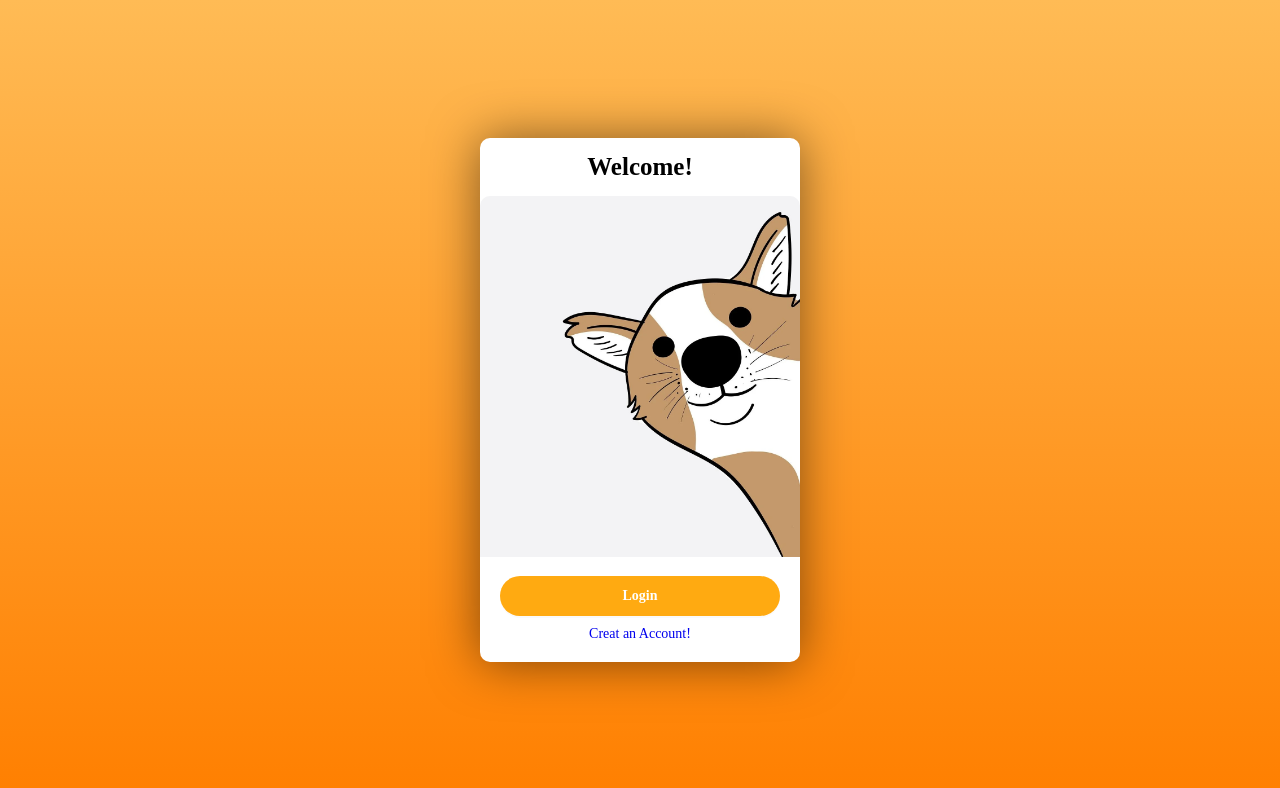
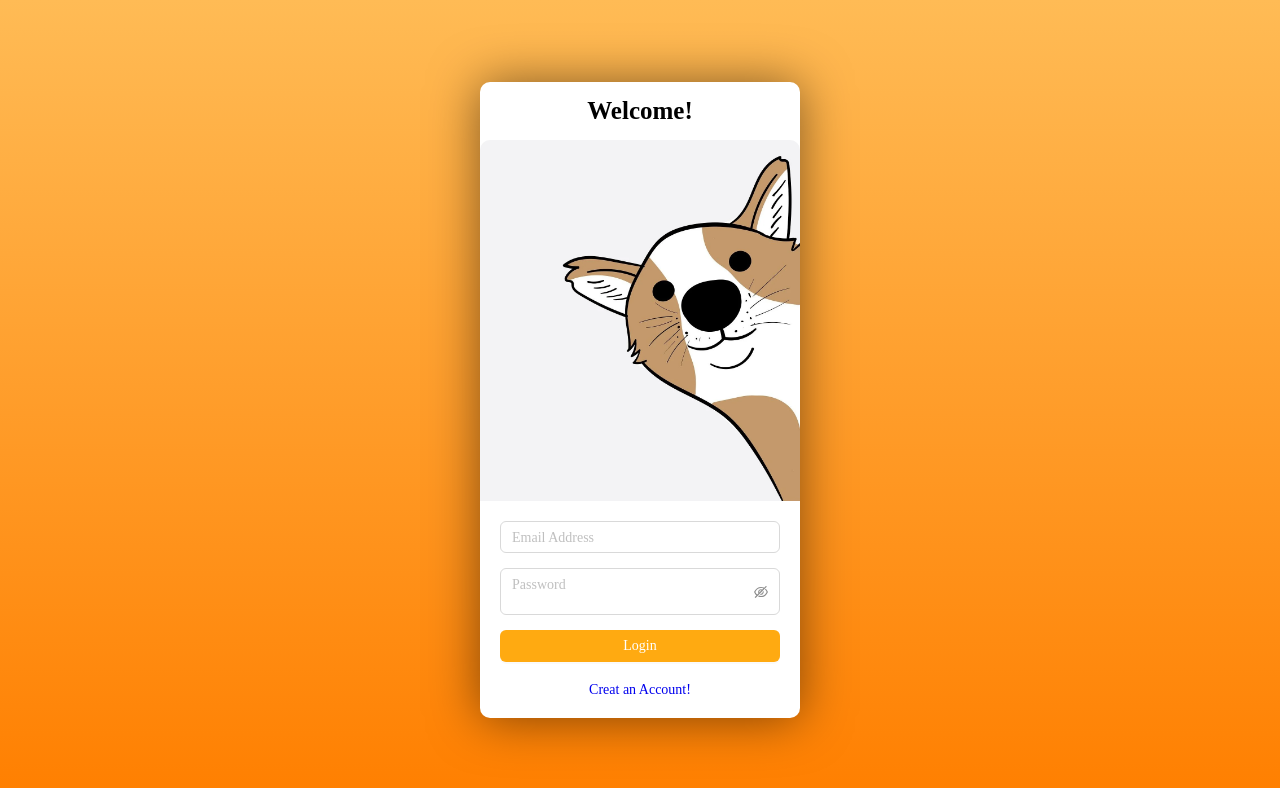
Before and after one commit to mingnana/community, a React (Vite) app: page /login in a window 1280 px wide. Shown: the top 788 px of the page. Built offline with nearby package versions, Linux system fonts and the light colour scheme.

Commit message:
feat: 로그인 구현

```diff
--- a/src/components/features/auth/login/index.tsx
+++ b/src/components/features/auth/login/index.tsx
@@ -1,16 +1,26 @@
-import { Link } from 'react-router-dom';
+import { useState } from 'react';
+import { Link, useNavigate } from 'react-router-dom';
 import dogImg from '@assets/dog_01.webp';
-import { Button } from 'antd';
+import { Button, Input } from 'antd';
 
-import * as S from './style';
+import { login } from '@/utils/authRegister';
+
+import * as S from '../style';
 
 const Login = () => {
+	const [email, setEmail] = useState('');
+	const [password, setPassword] = useState('');
+	const navigate = useNavigate();
+
 	// const REST_API_KEY = import.meta.env.VITE_REST_API_KEY;
 	// const REDIRECT_URI = import.meta.env.VITE_REDIRECT_URI;
 
 	// const KaKaoUrl = `https://kauth.kakao.com/oauth/authorize?client_id=${REST_API_KEY}&redirect_uri=${REDIRECT_URI}&response_type=code`;
-	const handleLogin = () => {
-		alert('test');
+
+	const onSubmit = async (e: React.FormEvent<HTMLFormElement>) => {
+		e.preventDefault();
+		// 비즈니스로직 분리
+		login({ email, password }, navigate);
 	};
 
 	return (
@@ -19,12 +29,25 @@ const Login = () => {
 			<S.DogImageWrap>
 				<img src={dogImg} alt='dog' loading='lazy' decoding='async' />
 			</S.DogImageWrap>
-			<S.LoginWrap>
-				<Button onClick={handleLogin}>
-					<strong>Login</strong>
-				</Button>
+			<S.AuthFormWrap>
+				<S.SignUpForm onSubmit={onSubmit}>
+					<Input
+						type='text'
+						placeholder='Email Address'
+						autoComplete='useremail'
+						value={email}
+						onChange={(e) => setEmail(e.target.value)}
+					/>
+					<Input.Password
+						placeholder='Password'
+						autoComplete='current-password'
+						value={password}
+						onChange={(e) => setPassword(e.target.value)}
+					/>
+					<Button htmlType='submit'>Login</Button>
+				</S.SignUpForm>
 				<Link to='/signup'>Creat an Account!</Link>
-			</S.LoginWrap>
+			</S.AuthFormWrap>
 		</S.LoginContainer>
 	);
 };
--- a/src/components/features/auth/login/style.ts
+++ /dev/null
@@ -1,55 +0,0 @@
-import styled from 'styled-components';
-
-export const LoginContainer = styled.div`
-	width: 25%;
-	padding-bottom: 20px;
-	border-radius: 10px;
-	background-color: #fff;
-	display: flex;
-	flex-direction: column;
-	align-items: center;
-	justify-content: center;
-	gap: 15px 0;
-	box-shadow: 0 1px 50px rgba(0, 0, 0, 0.5);
-	& h3 {
-		text-align: center;
-		font-size: 25px;
-		margin-top: 15px;
-	}
-`;
-
-export const DogImageWrap = styled.div`
-	overflow: hidden;
-	border-radius: 10px 10px 0 0;
-`;
-
-export const LoginWrap = styled.div`
-	width: 100%;
-	font-size: 14px;
-	display: flex;
-	flex-direction: column;
-	gap: 10px 0;
-	align-items: center;
-	justify-content: center;
-	& button {
-		width: calc(100% - 40px);
-		margin: 0 auto;
-		height: 40px;
-		padding: 0 20px;
-		background-color: #ffaa11;
-		border-radius: 30px;
-		color: #fff;
-		border: none;
-
-		gap: 0 8px;
-		&:hover {
-			background-color: #ffaa11 !important;
-			color: #000 !important;
-			border: none !important;
-		}
-	}
-
-	& a:hover {
-		text-decoration: underline;
-	}
-`;
--- a/src/components/features/auth/signup/index.tsx
+++ b/src/components/features/auth/signup/index.tsx
@@ -5,7 +5,7 @@ import { Button, Input, message } from 'antd';
 
 import { register } from '@/utils/authRegister';
 
-import * as S from './style';
+import * as S from '../style';
 
 const Signup = () => {
 	const [email, setEmail] = useState('');
@@ -22,10 +22,10 @@ const Signup = () => {
 	return (
 		<S.SignUpContainer>
 			<S.SignUpWrap>
-				<S.DogImageWrap>
+				<S.DogImageWrap $signup={true}>
 					<img src={dogImg} alt='dog' loading='lazy' decoding='async' />
 				</S.DogImageWrap>
-				<S.SignUpFormCont>
+				<S.AuthFormWrap $sinup={true}>
 					<h3>Create an Account !</h3>
 					<S.SignUpForm onSubmit={onSubmit}>
 						<Input
@@ -44,7 +44,7 @@ const Signup = () => {
 						<Button htmlType='submit'>Register Account</Button>
 					</S.SignUpForm>
 					<Link to='/login'>Already have an account? Login!</Link>
-				</S.SignUpFormCont>
+				</S.AuthFormWrap>
 			</S.SignUpWrap>
 			{contextHolder}
 		</S.SignUpContainer>
--- a/src/components/features/auth/signup/style.ts
+++ b/src/components/features/auth/style.ts
@@ -1,5 +1,6 @@
 import styled from 'styled-components';
 
+// 회원가입
 export const SignUpContainer = styled.div`
 	width: 60%;
 	border-radius: 10px;
@@ -13,20 +14,26 @@ export const SignUpContainer = styled.div`
 export const SignUpWrap = styled.div`
 	display: flex;
 `;
-export const DogImageWrap = styled.div`
+
+export const DogImageWrap = styled.div<{ $signup?: boolean }>`
+	overflow: ${(props) => !props.$signup && `hidden`};
+	border-radius: ${(props) => !props.$signup && `10px 10px 0 0`};
 	& img {
-		border-radius: 10px 0 0 10px;
+		border-radius: ${(props) => props.$signup && `10px 0 0 10px`};
 		display: flex;
 	}
 `;
-export const SignUpFormCont = styled.div`
+// 공통 Form container
+export const AuthFormWrap = styled.div<{ $sinup?: boolean }>`
 	min-width: 47%;
-	padding: 0 30px;
+	padding: ${(props) => (props.$sinup ? `0 30px` : `0 20px`)};
+	font-size: ${(props) => (props.$sinup ? `16px` : `14px`)};
+
 	display: flex;
-
 	flex-direction: column;
 	align-items: center;
 	justify-content: center;
+
 	& h3 {
 		font-size: 25px;
 	}
@@ -53,3 +60,21 @@ export const SignUpForm = styled.form`
 		}
 	}
 `;
+
+// 로그인
+export const LoginContainer = styled.div`
+	width: 25%;
+	padding-bottom: 20px;
+	border-radius: 10px;
+	background-color: #fff;
+	display: flex;
+	flex-direction: column;
+	align-items: center;
+	justify-content: center;
+	box-shadow: 0 1px 50px rgba(0, 0, 0, 0.5);
+	& h3 {
+		text-align: center;
+		font-size: 25px;
+		margin: 15px 0;
+	}
+`;
--- a/src/reset.css
+++ b/src/reset.css
@@ -43,30 +43,16 @@ img {
 a {
 	text-decoration: none;
 	cursor: pointer;
-    /* cursor: url(/src/img/cursor_02.png) 6 6, auto; */
-    /* cursor: url(/src/img/cursor_01.png) 6 6, auto;
-*/
 	font-weight: 400;
-}
-a:active {
-    /* cursor: url(/src/img/cursor_03.png) 6 6, auto; */
-    /* cursor: url(/src/img/cursor_01.png) 6 6, auto;
-*/
 }
 
 button {
 	text-decoration: none;
 	cursor: pointer;
-    /* cursor: url(/src/img/cursor_02.png) 6 6, auto; */
-    /* cursor: url(/src/img/cursor_01.png) 6 6, auto;
-*/
+
 	font-weight: 400;
 }
-button:active {
-    /* cursor: url(/src/img/cursor_03.png) 6 6, auto; */
-    /* cursor: url(/src/img/cursor_01.png) 6 6, auto;
-*/
-}
+
 input[type='number']::-webkit-outer-spin-button,
 input[type='number']::-webkit-inner-spin-button {
 	-webkit-appearance: none;
--- a/src/utils/authRegister.ts
+++ b/src/utils/authRegister.ts
@@ -1,6 +1,6 @@
 import { NavigateFunction } from 'react-router-dom';
 import { message } from 'antd';
-import { createUserWithEmailAndPassword, getAuth } from 'firebase/auth';
+import { createUserWithEmailAndPassword, getAuth, signInWithEmailAndPassword } from 'firebase/auth';
 
 import { SignUpProps } from '@/interfaces/auth';
 
@@ -20,3 +20,16 @@ export async function register({ email, password }: SignUpProps, navigate: Navig
 		message.error('Failed to sign up. Please try again later.');
 	}
 }
+
+export async function login({ email, password }: SignUpProps, navigate: NavigateFunction) {
+	try {
+		const auth = getAuth(app);
+		await signInWithEmailAndPassword(auth, email, password);
+		message.success('Sign-up Successful!');
+		setTimeout(() => {
+			navigate('/');
+		}, 2000);
+	} catch (error) {
+		message.error('Failed to login. Please check your id/password!');
+	}
+}
```
Also changed, not shown: 1 other file (tests, documents, lock files or other folders). Lines whose indentation alone changed are shown as unchanged.
